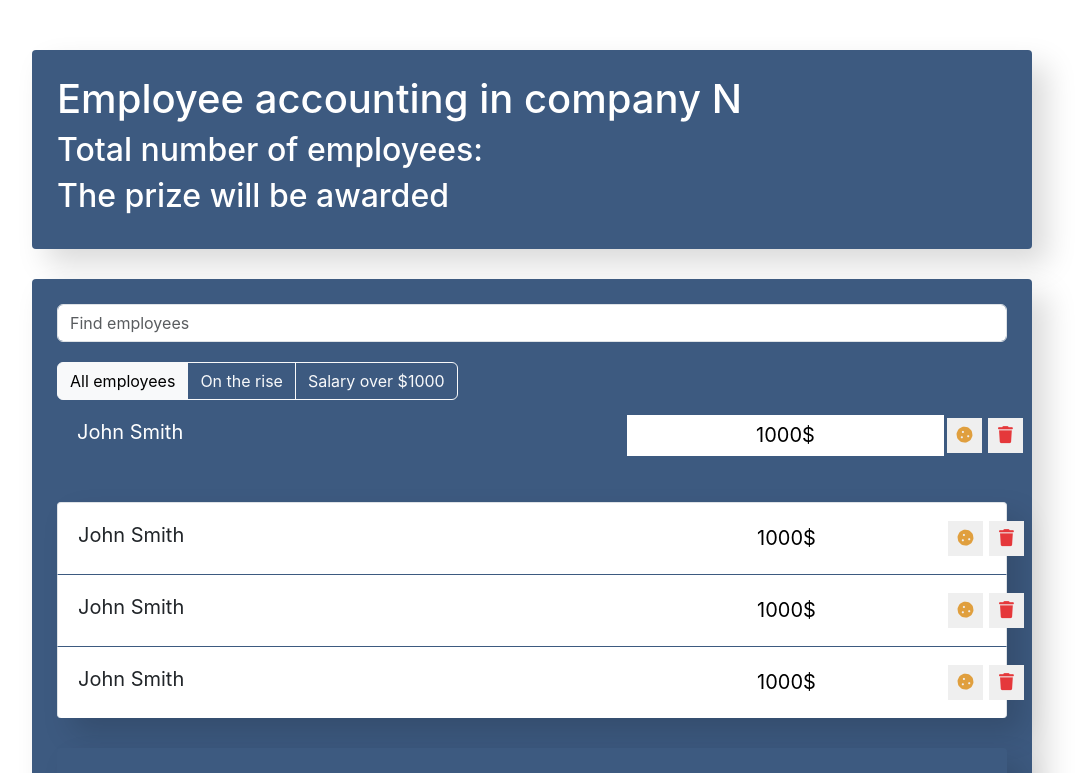
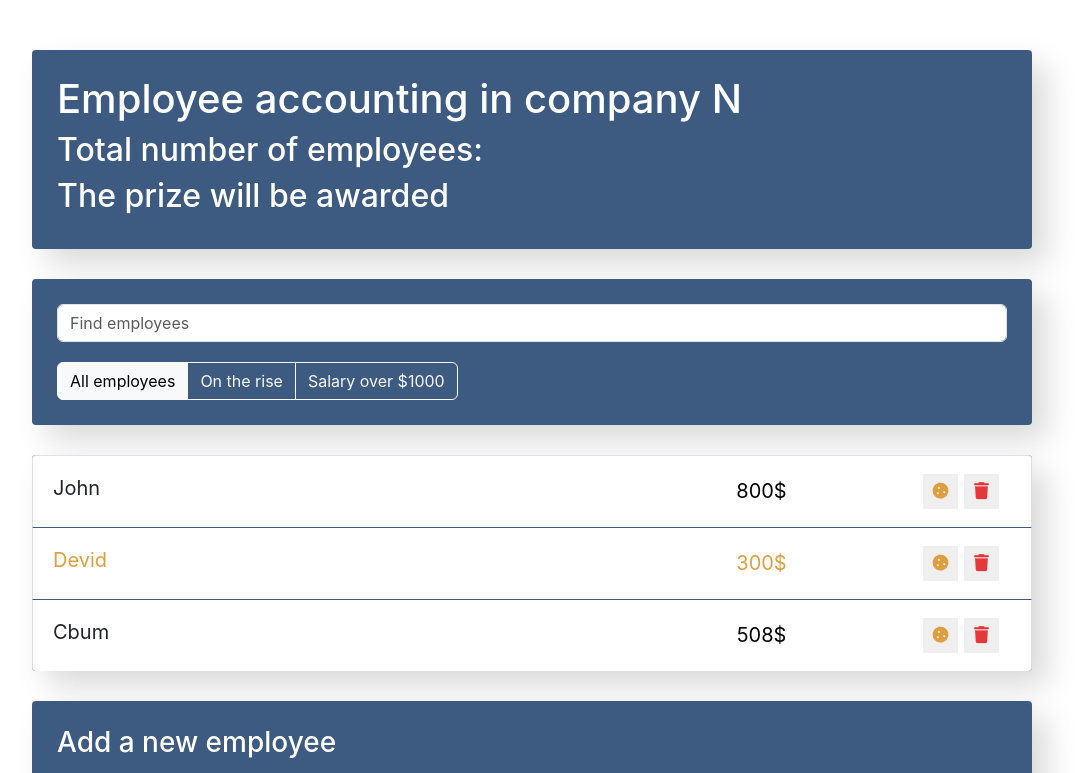
Before and after one commit to StanislavRiabtsev/react-map, a React (Create React App) app in the folder project-crud/: page / in a window 1280 px wide. Shown: the top 773 px of the page, without its empty margins (108-1192 px from the left). Built offline with nearby package versions, Linux system fonts and the light colour scheme.

Commit message:
Praktyka nieruchomości w projekcie

```diff
--- a/project-crud/src/components/app/app.jsx
+++ b/project-crud/src/components/app/app.jsx
@@ -3,22 +3,25 @@
 import SearchPanel from '../search-panel/search-panel';
 import EmployeesList from '../employees-list/employees-list';
 import EmployeesAddForm from '../employees-add-form/employees-add-form';
-import EmployeesLitsItem from '../employees-list-item/employees-list-item';
-
-
 
 import './app.css';
 function App() {
+
+    const data = [
+        { name: "John", salary: 800, increase: false },
+        { name: "Devid", salary: 300, increase: true },
+        { name: "Cbum", salary: 508, increase: false },
+    ];
+
     return (
         <div className="app">
             <AppInfo />
             <div className="search-panel">
                 <SearchPanel />
                 <AppFilter />
-                <EmployeesLitsItem />
-                <EmployeesList />
-                <EmployeesAddForm />
             </div>
+            <EmployeesList data={data} />
+            <EmployeesAddForm />
         </div>
     );
 }
--- a/project-crud/src/components/employees-list-item/employees-list-item.jsx
+++ b/project-crud/src/components/employees-list-item/employees-list-item.jsx
@@ -1,9 +1,14 @@
 import './employees-list-item.css';
-function EmployeesLitsItem() {
+function EmployeesLitsItem({ name, salary, increase }) {
+    let classNames = "list-group-item d-flex justify-content-between"
+    if (increase) {
+        classNames += ' increase';
+    }
+
     return (
-        <li className="list-group-item d-flex justify-content-between">
-            <span className="list-group-item-label">John Smith</span>
-            <input type="text" className="list-group-item-input" defaultValue="1000$" />
+        <li className={classNames}>
+            <span className="list-group-item-label">{name}</span>
+            <input type="text" className="list-group-item-input" defaultValue={salary + '$'} />
             <div className='d-flex justify-content-center align-items-center'>
                 <button type="button"
                     className="btn-cookie btn-sm ">
--- a/project-crud/src/components/employees-list/employees-list.jsx
+++ b/project-crud/src/components/employees-list/employees-list.jsx
@@ -2,12 +2,17 @@
 
 import './employees-list.css';
 
-const EmployeesList = () => {
+const EmployeesList = ({ data }) => {
+
+    const elements = data.map(item => {
+        return (
+            <EmployeesListItem {...item} />
+        )
+    });
+
     return (
         <ul className="app-list list-group">
-            <EmployeesListItem />
-            <EmployeesListItem />
-            <EmployeesListItem />
+            {elements}
         </ul>
     )
 }
```
